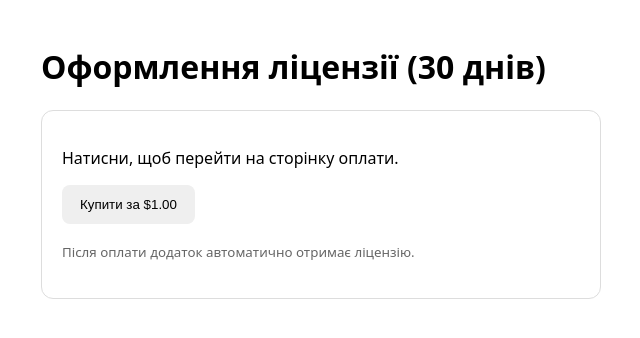
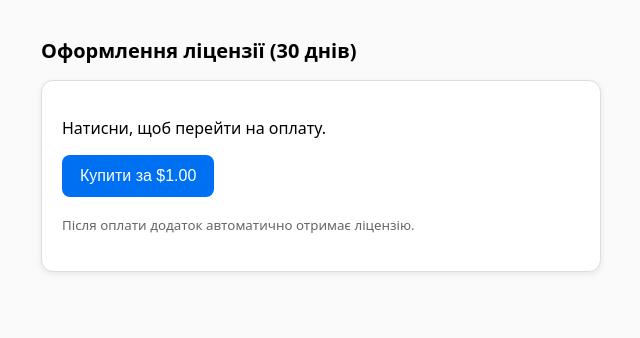
Before and after one commit to B0b999/automatorapp-site, a plain HTML site: page checkout.html in a window 1280 px wide. Shown: the whole page, without its empty margins (319-959 px from the left). Drawn offline with Linux system fonts and the light colour scheme.

Commit message:
Update checkout.html

```diff
--- a/checkout.html
+++ b/checkout.html
@@ -4,12 +4,13 @@
   <meta charset="utf-8">
   <meta name="viewport" content="width=device-width,initial-scale=1">
   <title>Оплата 30 днів</title>
-
   <style>
-    body { font-family: system-ui, Arial; margin: 0; padding: 24px; }
+    body { font-family: system-ui, Arial; margin: 0; padding: 24px; background: #fafafa; }
     .wrap { max-width: 560px; margin: 0 auto; }
-    .card { border: 1px solid #ddd; border-radius: 12px; padding: 20px; }
-    button { padding: 12px 18px; border: 0; border-radius: 8px; cursor: pointer; }
+    .card { background: #fff; border: 1px solid #ddd; border-radius: 12px; padding: 20px; box-shadow: 0 2px 6px rgba(0,0,0,0.08); }
+    h1 { font-size: 20px; margin-bottom: 16px; }
+    button { padding: 12px 18px; border: 0; border-radius: 8px; cursor: pointer; background: #0070f3; color: #fff; font-size: 16px; }
+    button:hover { background: #0059c1; }
     small { color: #666; }
   </style>
 </head>
@@ -17,7 +18,7 @@
   <div class="wrap">
     <h1>Оформлення ліцензії (30 днів)</h1>
     <div class="card">
-      <p id="status">Натисни, щоб перейти на сторінку оплати.</p>
+      <p id="status">Натисни, щоб перейти на оплату.</p>
       <button id="buy">Купити за $1.00</button>
       <p><small>Після оплати додаток автоматично отримає ліцензію.</small></p>
     </div>
@@ -32,9 +33,10 @@
     const userId = params.get("uid") || "guest";
 
     document.getElementById("buy").onclick = () => {
-      document.getElementById("status").textContent = "Переходимо на оплату…";
-      // Редирект на Hosted Checkout із customData
-      window.location.href = CHECKOUT_URL + "?customer[custom_data][user_id]=" + encodeURIComponent(userId);
+      document.getElementById("status").textContent = "Перехід на сторінку оплати…";
+      // Формуємо URL із customData
+      const url = CHECKOUT_URL + "?customer[custom_data][user_id]=" + encodeURIComponent(userId);
+      window.location.href = url;
     };
   </script>
 </body>
```
